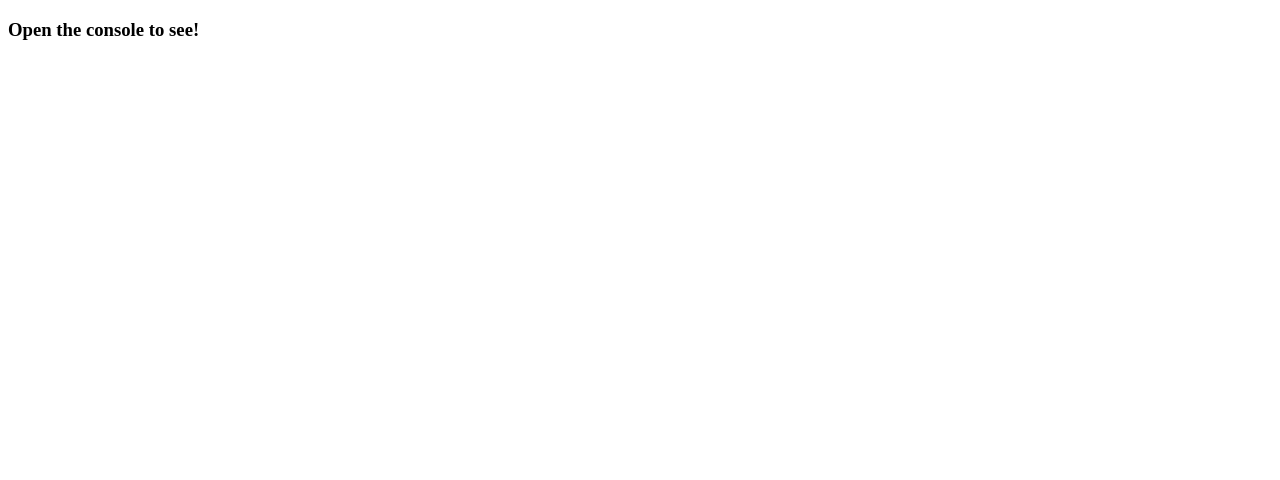
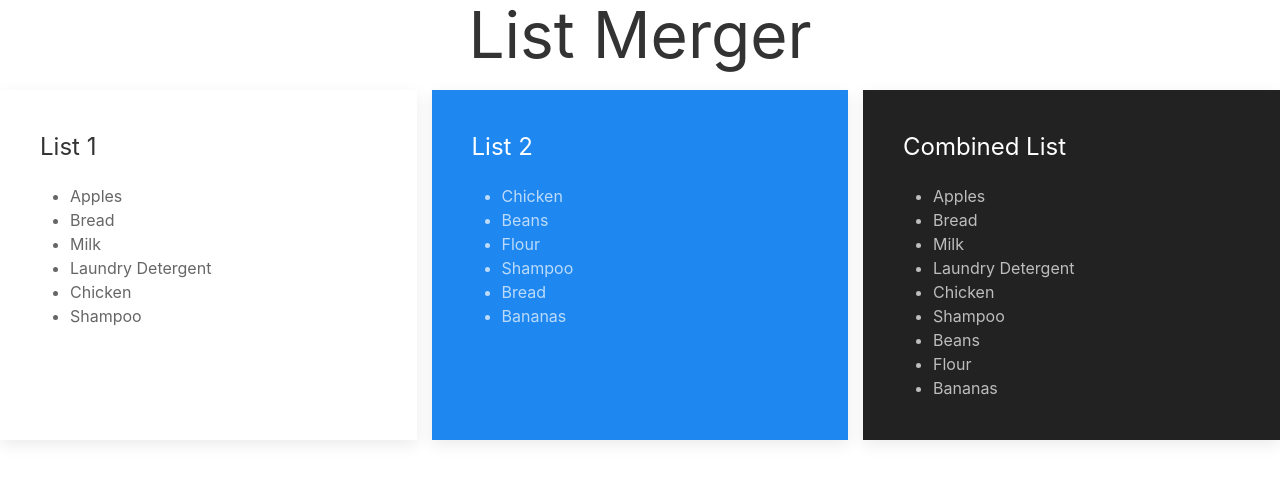
Before and after one commit to alyssahellrung/listMergeApp, a plain HTML site: page index.html in a window 1280 px wide. Drawn offline with nearby package versions, Linux system fonts and the light colour scheme.

Commit message:
hard coded basic structure of page

```diff
--- a/index.html
+++ b/index.html
@@ -3,13 +3,66 @@
 <head>
   <meta charset="UTF-8">
   <meta name="viewport" content="width=device-width, initial-scale=1.0">
+  <!-- UIkit -->
+  <link rel="stylesheet" href="https://cdn.jsdelivr.net/npm/uikit@3.6.13/dist/css/uikit.min.css" />
+  <!-- My stylesheet -->
+  <link rel="stylesheet" href="style.css">
   <title>List Merge App</title>
 </head>
 <body>
-  <h3>Open the console to see!</h3>
 
+  <h1 class="uk-heading-medium">List Merger</h1>
 
+  <div class="uk-child-width-1-3@m uk-grid-small uk-grid-match" uk-grid>
+    <div>
+        <div class="uk-card uk-card-default uk-card-body">
+            <h3 class="uk-card-title">List 1</h3>
+            <ul>
+              <li>Apples</li>
+              <li>Bread</li>
+              <li>Milk</li>
+              <li>Laundry Detergent</li>
+              <li>Chicken</li>
+              <li>Shampoo</li>
+            </ul>
+        </div>
+    </div>
+    <div>
+        <div class="uk-card uk-card-primary uk-card-body">
+            <h3 class="uk-card-title">List 2</h3>
+            <ul>
+              <li>Chicken</li>
+              <li>Beans</li>
+              <li>Flour</li>
+              <li>Shampoo</li>
+              <li>Bread</li>
+              <li>Bananas</li>
+            </ul>
+        </div>
+    </div>
+    <div>
+        <div class="uk-card uk-card-secondary uk-card-body">
+            <h3 class="uk-card-title">Combined List</h3>
+            <ul>
+              <li>Apples</li>
+              <li>Bread</li>
+              <li>Milk</li>
+              <li>Laundry Detergent</li>
+              <li>Chicken</li>
+              <li>Shampoo</li>
+              <li>Beans</li>
+              <li>Flour</li>
+              <li>Bananas</li>
+            </ul>
+        </div>
+    </div>
+</div>
 
+  <!-- jQuery -->
+  <script src="https://ajax.googleapis.com/ajax/libs/jquery/3.5.1/jquery.min.js"></script>
+  <!-- UIkit -->
+  <script src="https://cdn.jsdelivr.net/npm/uikit@3.6.13/dist/js/uikit.min.js"></script>
+  <script src="https://cdn.jsdelivr.net/npm/uikit@3.6.13/dist/js/uikit-icons.min.js"></script>
   <script src="script.js"></script>
 </body>
 </html>
--- /dev/null
+++ b/style.css
@@ -0,0 +1,3 @@
+.uk-heading-medium {
+  text-align: center;
+}
```
